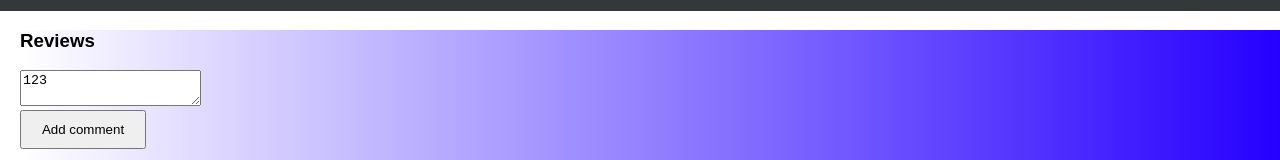
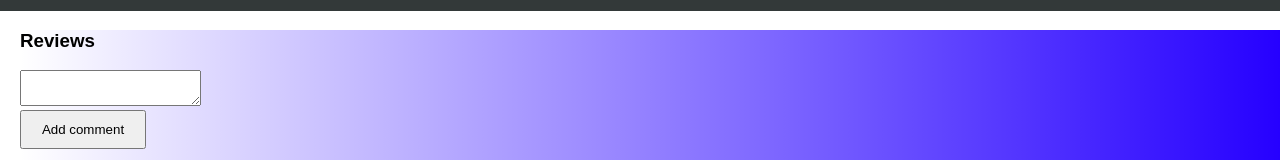
Before and after one commit to Coverman9/app1.0, a React (Create React App) app: page /reviews in a window 1280 px wide. Shown: the part 361-521 px from the top of the page. Built offline with nearby package versions, Linux system fonts and the light colour scheme.

Commit message:
lesson 44

```diff
--- a/src/App.js
+++ b/src/App.js
@@ -15,12 +15,10 @@ const App = (props) => {
       <div className="App">
         <Header />
         <Routes>
-          <Route path='/dialogs/*' element={<DialogsContainer
-            store = {props.store}/>} />
+          <Route path='/dialogs/*' element={<DialogsContainer/>} />
           <Route path='/home' element={<Profile />} />
           <Route path='/aboutme' element={<AboutMe />} />
-          <Route path='/reviews/*' element={<ReviewsContainer
-            store = {props.store}/>} />
+          <Route path='/reviews/*' element={<ReviewsContainer/>} />
         </Routes>
         <Footer />
       </div>
--- /dev/null
+++ b/src/StoreContext.js
@@ -0,0 +1,11 @@
+import React from "react";
+
+const StoreContext = React.createContext(null);
+
+export const Provider = (props) => {
+    return <StoreContext.Provider value={props.store}>
+        {props.children}
+    </StoreContext.Provider>
+}
+
+export default StoreContext;
--- a/src/components/Dialogs/DialogsContainer.jsx
+++ b/src/components/Dialogs/DialogsContainer.jsx
@@ -1,23 +1,31 @@
 import React from "react";
 import { addMessageActionCreator, updateMessageActionCreator } from "../../redux/chat-reducer";
+import StoreContext from "../../StoreContext";
 import Dialogs from "./Dialogs";
 
-const DialogsContainer = (props) => {
-    console.log(props)
-    let state = props.store.getState();
+const DialogsContainer = () => {
 
-    let addMessage = () => {
-        props.store.dispatch(addMessageActionCreator());
-    }
-    let onMessageChange = (text) => {
-        let action = updateMessageActionCreator(text)
-        props.store.dispatch(action);
-    }
     return (
-       <Dialogs messageChange = {onMessageChange}
-                addMessage = {addMessage}
-                chatHere = {state.chatHere}
-                newMessageText = {state.chatHere.newMessageText}/>)
+        <StoreContext.Consumer>
+            { (store) => {
+                    let state = store.getState();
+
+                    let addMessage = () => {
+                        store.dispatch(addMessageActionCreator());
+                    }
+                    let onMessageChange = (text) => {
+                        let action = updateMessageActionCreator(text)
+                        store.dispatch(action);
+                    }
+            return <Dialogs messageChange={onMessageChange}
+                addMessage={addMessage}
+                chatHere={state.chatHere}
+                newMessageText={state.chatHere.newMessageText} />
+                }
+            }
+        </StoreContext.Consumer>
+    )
 }
 
+
 export default DialogsContainer;
--- a/src/components/Reviews/reviewsContainer.jsx
+++ b/src/components/Reviews/reviewsContainer.jsx
@@ -1,22 +1,31 @@
 import React from "react";
 import { addCommentActionCreator, updateCommentActionCreator } from "../../redux/reviews-reducer";
+import StoreContext from "../../StoreContext";
 import Reviews from "./reviews";
 
-const ReviewsContainer = (props) => {
-    let state = props.store.getState();
+const ReviewsContainer = () => {
 
-    let onAddComment = () => {
-        props.store.dispatch(addCommentActionCreator());
-    }
-    let onPostChange = (text) => {
-        let action = updateCommentActionCreator(text)
-        props.store.dispatch(action);
-    }
     return (
-       <Reviews updateComment = {onPostChange}
-                addComment = {onAddComment}
-                reviews = {state.reviews}
-                newPostText = {state.reviews.newPostText}/>)
+        <StoreContext.Consumer>
+            { (store) => {
+                    let state = store.getState();
+
+                    let onAddComment = () => {
+                        store.dispatch(addCommentActionCreator());
+                    }
+                    let onPostChange = (text) => {
+                        let action = updateCommentActionCreator(text)
+                        store.dispatch(action);
+                    }
+
+                    return <Reviews updateComment={onPostChange}
+                        addComment={onAddComment}
+                        reviews={state.reviews}
+                        newPostText={state.newPostText} />
+                }
+            }
+        </StoreContext.Consumer>
+    )
 }
 
 export default ReviewsContainer;
--- a/src/index.js
+++ b/src/index.js
@@ -5,6 +5,7 @@ import ReactDOM from 'react-dom/client';
 import App from './App';
 import reportWebVitals from './reportWebVitals';
 import { BrowserRouter } from 'react-router-dom';
+import StoreContext from './StoreContext';
 
 
 
@@ -13,9 +14,11 @@ const root = ReactDOM.createRoot(document.getElementById('root'));
 let rerenderEntireTree = (state) => {
   root.render(
     <BrowserRouter>
-      <React.StrictMode>
-        <App state={state} dispatch={store.dispatch.bind(store)} store = {store} />
-      </React.StrictMode>
+      <StoreContext.Provider value={store}>
+        <React.StrictMode>
+          <App />
+        </React.StrictMode>
+      </StoreContext.Provider>
     </BrowserRouter>
   );
 }
@@ -23,8 +26,8 @@ let rerenderEntireTree = (state) => {
 rerenderEntireTree(store.getState());
 
 store.subscribe(() => {
-let state = store.getState();
-rerenderEntireTree(state);
+  let state = store.getState();
+  rerenderEntireTree(state);
 })
 
 
```
